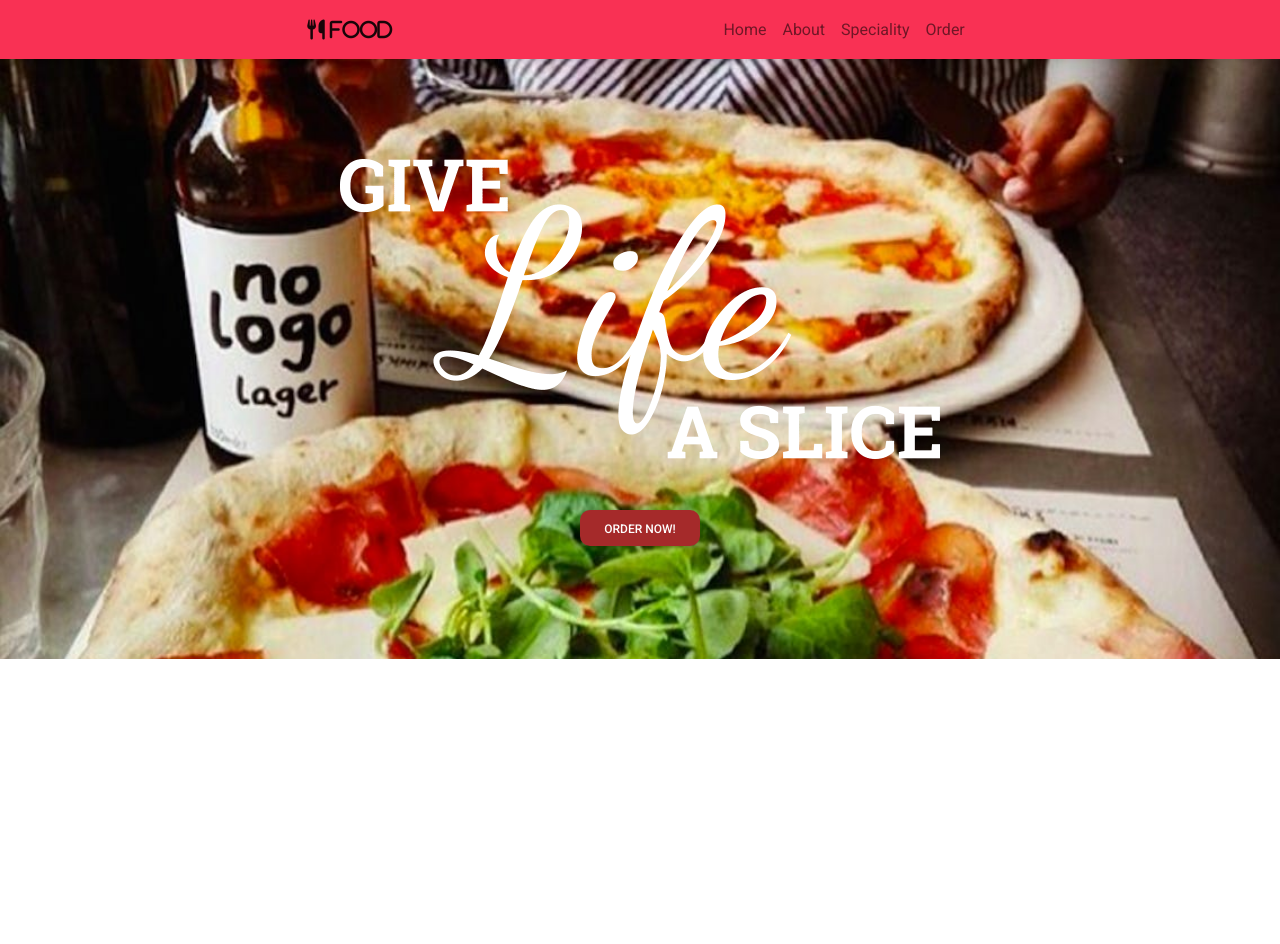
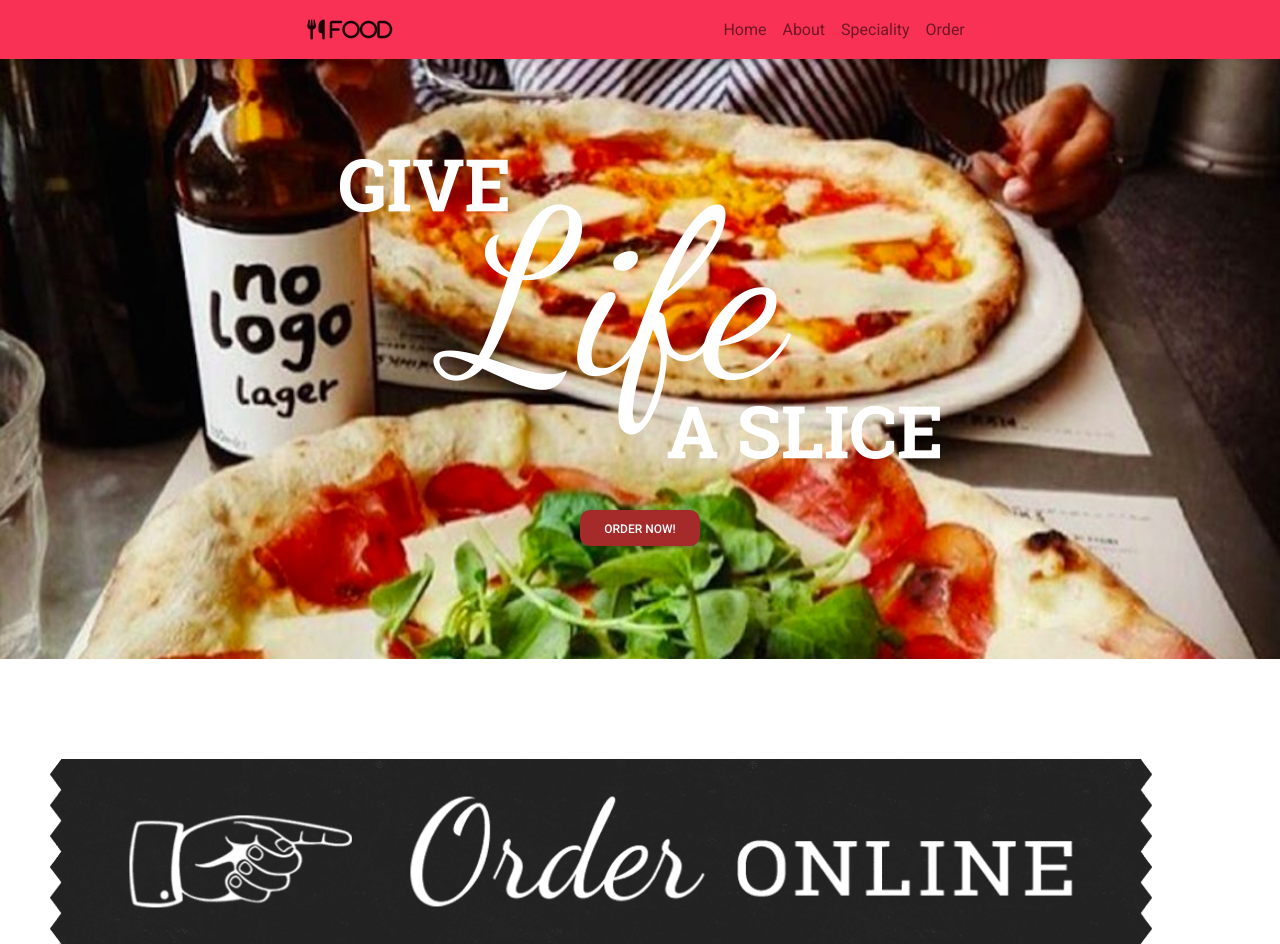
Before and after one commit to BECKY-OCHOLLA/Pizza-website, a plain HTML site: page index.html in a window 1280 px wide. Before the commit the page ends 800 px from the top, so only its background shows below. Drawn offline with nearby package versions, Linux system fonts and the light colour scheme.

Commit message:
it will add an order slogo

```diff
--- a/index.css
+++ b/index.css
@@ -20,3 +20,9 @@
     background-color: brown;
     color: white;
 }
+#order{
+    padding-top: 100px;
+    width: 90%;
+    padding-left: 50px;
+     /* ?height: 280px;  */
+}
--- a/index.html
+++ b/index.html
@@ -51,7 +51,9 @@
             <a href="store.html"><button class="btn">Order Now!</button></a>
         </div>
 
-
+    </div>
+    <div>
+       <a href="order.html"><img src="./images/pizza finger.png"  id="order" class="img-fluid" alt="..."></a>
 
     </div>
 
```
Also changed, not shown: images/pizza finger.png (added).
